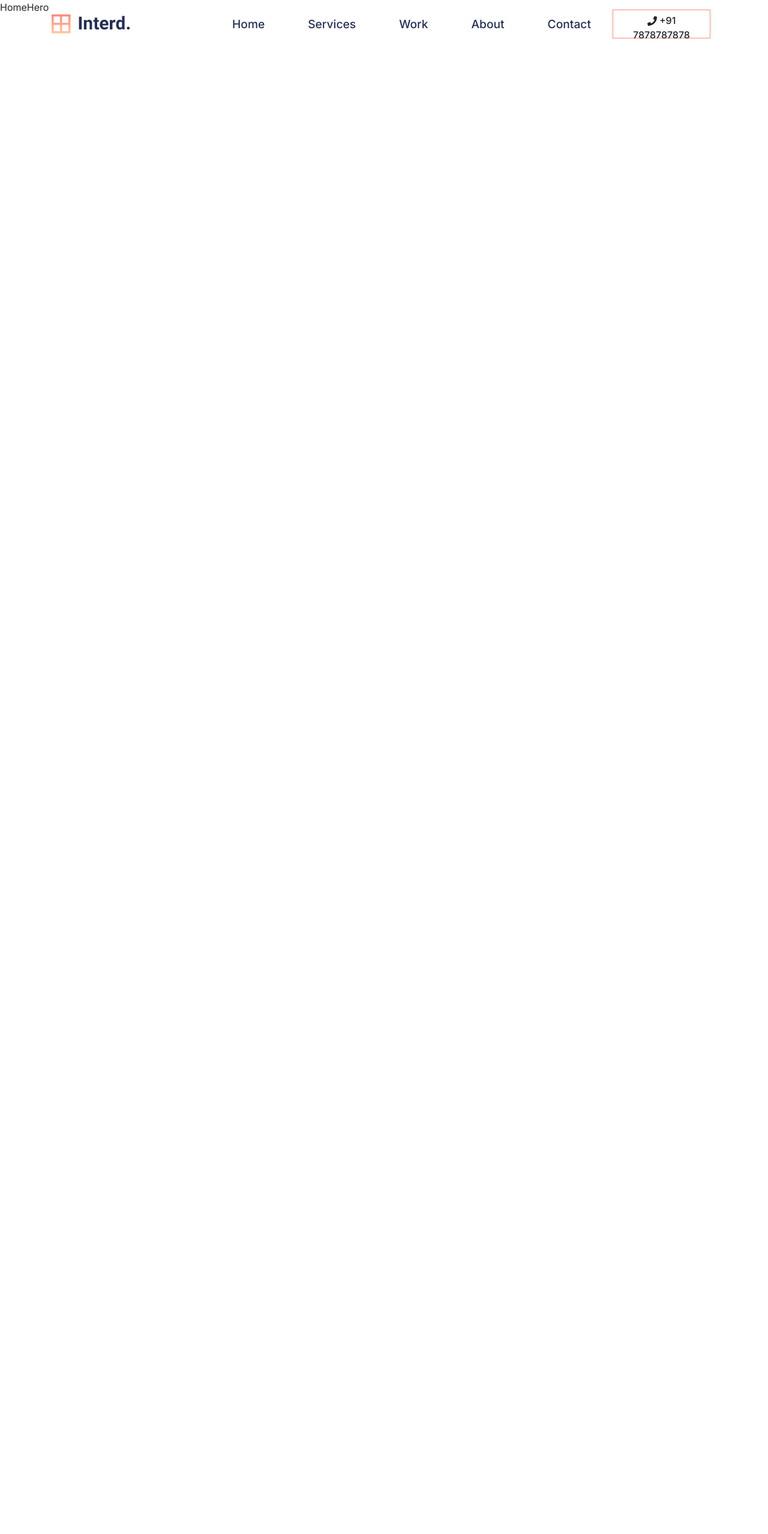
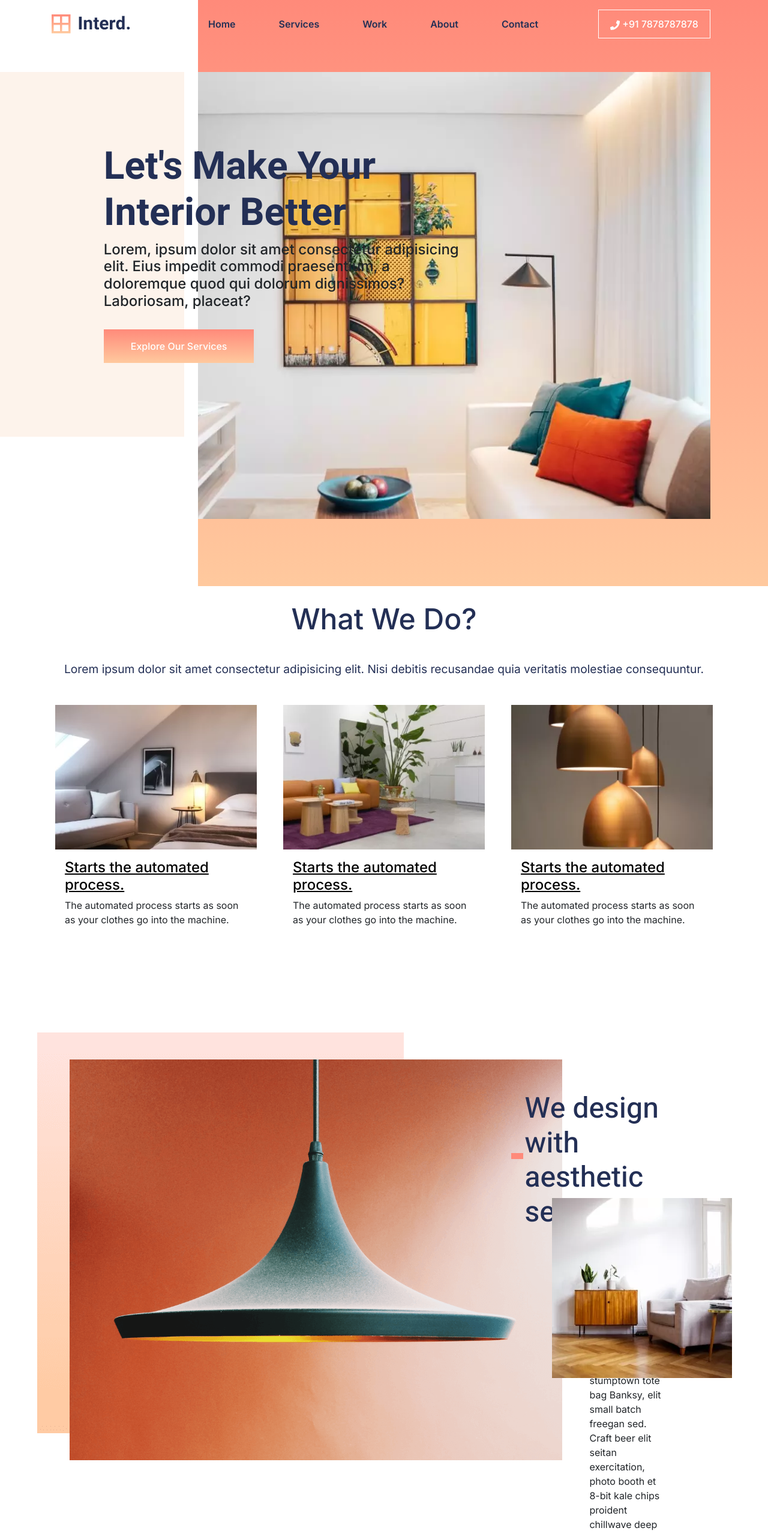
Before and after one commit to Sxhil296/react-interd, a React (Create React App) app: page / in a window 1280 px wide. Shown: the top 2557 px of the page at 60% size. Before the commit the page ends 800 px from the top, so only its background shows below. Built offline with nearby package versions, Linux system fonts and the light colour scheme.

Commit message:
second commit

```diff
--- a/src/components/HomeHero.js
+++ b/src/components/HomeHero.js
@@ -1,9 +1,26 @@
 import React from 'react'
+import { Link } from 'react-router-dom'
+import heroImage from '../assets/hero1.webp'
 import './HomeHeroStyles.css'
 
 const HomeHero = () => {
   return (
-    <div>HomeHero</div>
+    <div>
+       <div className='hero-text-bg'>
+    </div>
+    <div className='hero-text'>
+         <h1>
+             Let's Make Your Interior Better
+         </h1>
+         <h4>Lorem, ipsum dolor sit amet consectetur adipisicing elit. Eius impedit commodi praesentium, a doloremque quod qui dolorum dignissimos? Laboriosam, placeat?</h4>
+         <br />
+         <Link to='/services'><button className='btn' id='explore-btn'>Explore Our Services</button></Link>
+     </div>
+     <div className='hero-img-holder'>
+         <img src={heroImage} alt="heroImg"/>
+     </div>
+
+ </div>
   )
 }
 
--- a/src/components/HomeHeroStyles.css
+++ b/src/components/HomeHeroStyles.css
@@ -0,0 +1,54 @@
+.hero-text{
+    position: absolute;
+    top: 30%;
+    left: 5%;
+    max-width: 600px;
+    z-index: 99;
+    margin-left: 8.5%;
+}
+.hero-text>h1{
+    font-size: 4em;
+    font-weight: bold;
+    color: #232f55;
+    font-family: "Heebo", sans-serif;
+    z-index: -1;
+}
+
+.hero-img-holder {
+    max-width: 950px;
+    position: absolute;
+    top: 0;
+    right: 0;
+    padding: 7.5rem 6rem 7rem 0;
+    border: none;
+    background: linear-gradient(to bottom, #ff8a7a 0%, #ffc99e 100%);
+  }
+
+  .hero-img-holder img {
+    width: 100%;
+  }
+
+  #explore-btn{
+    background: linear-gradient(to bottom,#ff8a7a 0%,#ffc99e 100%);
+    padding: 16px 45px;
+    border-radius: 0%;
+    border: none;
+    text-align: center;
+    color: white;
+    font-weight: 500;
+  }
+
+  #explore-btn:hover{
+    background: linear-gradient(to right,#ff8a7a 0%,#ffc99e 100%);
+  }
+
+  .hero-text-bg{
+    box-sizing: border-box;
+    width: 24%;
+    height: 76vh;
+    background-color: #fdf3eb;
+    display: flex;
+    flex-wrap: wrap;
+    margin-top: 7.5rem;
+
+  }
--- a/src/components/NavbarStyles.css
+++ b/src/components/NavbarStyles.css
@@ -7,13 +7,13 @@
     justify-content: space-between;
     align-items: center;
     padding: 1rem;
-    z-index: 10;
+    z-index: 99;
+    top: 0;
 }
 
 .header-bg{
     background: linear-gradient(to left,#ff8a7a 0%,#ffc99e 100%);
     transition: .5s;
-    position: fixed;
 }
 
 .logo{
@@ -22,7 +22,7 @@
 .nav-menu{
     display: flex;
     margin: 0 auto;
-    margin-left: 100px;
+    margin-left: 60px;
 }
 
 .nav-menu li {
@@ -30,8 +30,8 @@
 }
 
 .nav-menu a {
-    font-size: 1.2rem;
-    font-weight: 500;
+    font-size: 1rem;
+    font-weight: 600;
     color: #232f55;
     display: inline-block;
     margin: 20px;
@@ -45,8 +45,8 @@
 }
 .number-btn{
     margin-right: 5rem;
-    /* color: white; */
-    /* border: 1px solid white; */
+    color: white;
+    border: 1px solid white;
     border-radius: 0%;
     max-width: 300px;
     font-weight: 500;
--- /dev/null
+++ b/src/components/WeDesign.js
@@ -0,0 +1,32 @@
+import React from 'react'
+import { Link } from 'react-router-dom'
+import designImg1 from '../assets/aboutbig.webp'
+import designImg2 from '../assets/aboutsmall.webp'
+import './WeDesignStyles.css'
+
+const WeDesign = () => {
+  return (
+    <div className='container-fluid'>
+        <div className='design'>
+  <div className='design-img-holder'>
+    <img src={designImg1} alt="lamp pic"/>
+  </div>
+  <div className='design-text'>
+    <h1 className='design-text-heading'> We design with aesthetic sense</h1>
+  </div>
+
+  <div className='design-para'>
+  <p className='design-para-text'>Even the all-powerful Pointing has no control about the blindtexts it is an almost unorthographic. Exercitation photo booth stumptown tote bag Banksy, elit small batch freegan sed. Craft beer elit seitan exercitation, photo booth et 8-bit kale chips proident chillwave deep v laborum. Aliquip veniam delectus, Marfa eiusmod Pinterest in do umami readymade swag.</p>
+    <Link to='/work'><button className='btn' id='learn-more-btn'>Learn More</button></Link>
+  </div>
+  <span className="bar"></span>
+  <div className='design-small-img-holder'>
+    <img src={designImg2} alt="pic" />
+  </div>
+</div>
+
+    </div>
+  )
+}
+
+export default WeDesign
--- /dev/null
+++ b/src/components/WeDesignStyles.css
@@ -0,0 +1,60 @@
+.design{
+    margin-top: 10%;
+    display: flex;
+    flex-direction: row;
+    margin-bottom: 5%;
+  }
+
+  .design-img-holder{
+    margin-left: 4%;
+  }
+  .design-text{
+    width: 800px;
+    background: transparent;
+    margin-left: -5%;
+    height: 400px;
+    text-align: left;
+  }
+
+  .design-text-heading{
+    font-size: 3rem;
+    margin-top: 33%;
+    color: #232f55;
+    font-family: "Heebo", sans-serif;
+    width: 300px;
+  }
+
+  .design-para{
+    margin-top: 22rem;
+    text-align: left;
+    margin-left: -12rem;
+  }
+
+  .design-small-img-holder{
+    margin-top: 22%;
+    margin-left: 3rem;
+    margin-right: 3rem;
+  }
+  .bar{
+    background: #ff8a7a;
+    width: 80%;
+    height: 10px;
+    margin-left: -20%;
+    margin-top: 16%;
+  }
+
+
+  #learn-more-btn{
+    background: linear-gradient(to bottom,#ff8a7a 0%,#ffc99e 100%);
+    border-radius: 0;
+    border: none;
+    color: white;
+    font-weight: 600;
+    padding: 15px 25px;
+    text-align: center;
+  }
+
+  #learn-more-btn:hover{
+    background: linear-gradient(to right,#ff8a7a 0%,#ffc99e 100%);
+    transition: .5s;
+  }
--- /dev/null
+++ b/src/components/WhatWeDo.js
@@ -0,0 +1,51 @@
+import React from 'react'
+import { Link } from 'react-router-dom'
+import work1 from '../assets/services1.webp'
+import work2 from '../assets/services2.webp'
+import work3 from '../assets/services3.webp'
+import './WhatWeDoStyles.css'
+
+
+const WhatWeDo = () => {
+  return (
+    <div  className='container whatWeDo'>
+        <div>
+            <h1 className='work-heading'>What We Do?</h1>
+            <p className='work-para'>Lorem ipsum dolor sit amet consectetur adipisicing elit. Nisi debitis recusandae quia veritatis molestiae consequuntur.</p>
+        </div>
+        <div className="row row-cols-1 row-cols-md-3 g-4">
+  <div className="col">
+    <div className="card h-100">
+      <img src={work1} className="card-img-top card-img" alt="..."/>
+      <div className="card-body">
+        <Link to='/services'><h5 className="card-title">Starts the automated process.</h5></Link>
+        <p className="card-text">The automated process starts as soon as your clothes go into the machine.</p>
+      </div>
+    </div>
+  </div>
+  <div className="col">
+    <div className="card h-100">
+      <img src={work2} className="card-img-top card-img" alt="..." />
+      <div className="card-body">
+        <Link to='/services'><h5 className="card-title">Starts the automated process.</h5></Link>
+        <p className="card-text">The automated process starts as soon as your clothes go into the machine.</p>
+      </div>
+    </div>
+  </div>
+  <div className="col">
+    <div className="card h-100">
+      <img src={work3} className="card-img-top card-img" alt="..." />
+      <div className="card-body">
+        <Link to='/services'><h5 className="card-title">Starts the automated process.</h5></Link>
+        <p className="card-text">The automated process starts as soon as your clothes go into the machine.</p>
+      </div>
+    </div>
+  </div>
+</div>
+<br />
+
+    </div>
+  )
+}
+
+export default WhatWeDo
--- /dev/null
+++ b/src/components/WhatWeDoStyles.css
@@ -0,0 +1,38 @@
+.whatWeDo{
+   margin-right: auto;
+   margin-left: auto;
+   margin-top: 14rem;
+   padding-top: 4%;
+   text-align: center;
+}
+
+.work-heading{
+  color: #232f55;
+  font-size: 3em;
+  margin-bottom: 40px;
+}
+
+.work-para{
+  color: #232f55;
+  margin-bottom: 35px;
+  font-size: 1.2rem;
+}
+
+.card{
+  border: none;
+  margin: 10px;
+  text-align: left;
+}
+
+.card-img{
+  border-radius: 0%;
+}
+
+.card-title{
+  text-decoration: underline;
+  font-size: 1.5em;
+  color: black;
+}
+.card-title:hover{
+  color: #ffc99e;
+}
--- a/src/pages/Home.js
+++ b/src/pages/Home.js
@@ -1,12 +1,16 @@
 import React from 'react'
 import HomeHero from '../components/HomeHero'
 import Navbar from '../components/Navbar'
+import WeDesign from '../components/WeDesign'
+import WhatWeDo from '../components/WhatWeDo'
 
 const Home = () => {
   return (
     <div>
         <Navbar />
         <HomeHero />
+        <WhatWeDo />
+        <WeDesign />
     </div>
   )
 }
```
